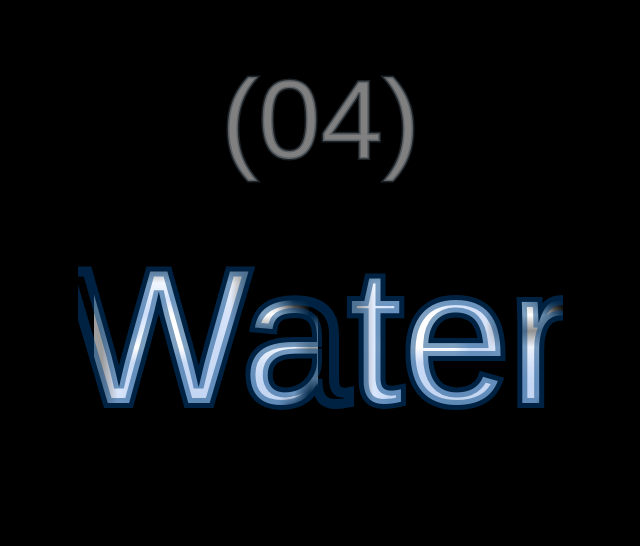
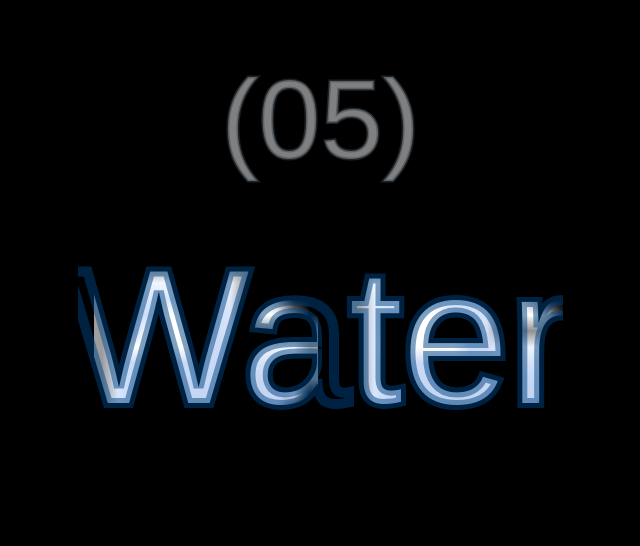
Before and after one commit to nirgeier/Tutorials-bisect, a plain HTML site: page index.html in a window 1280 px wide. Shown: the part 127-673 px from the top of the page, without its empty margins (320-960 px from the left). Drawn offline with Linux system fonts and the light colour scheme; a web font is replaced by a local one.

Commit message:
(05) Water

```diff
--- a/index.html
+++ b/index.html
@@ -13,7 +13,7 @@
       <image xlink:href="http://img-fotki.yandex.ru/get/9742/5091629.a0/0_835bc_b77f8d28_orig" width="256" height="300"/>
     </pattern>
 
-	<text x="50%" y="155" class="t--and" text-anchor="middle">(04)</text>
+	<text x="50%" y="155" class="t--and" text-anchor="middle">(05)</text>
     <text x="50%" y="400" class="t--water" text-anchor="middle">Water</text>
 
   </svg>
```
